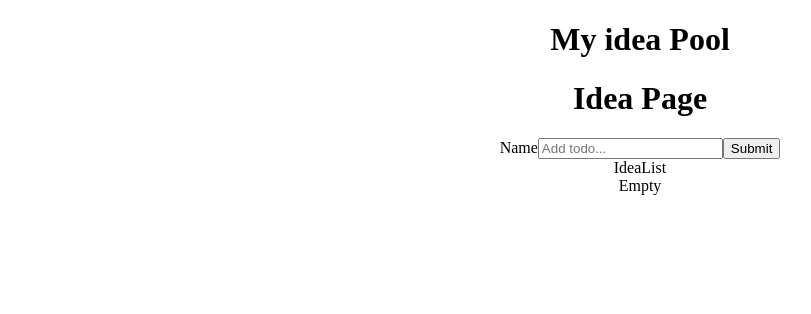
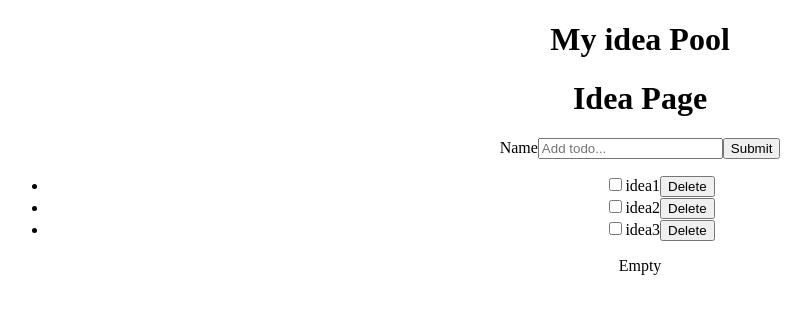
Before and after one commit to nburd01/idea-pool, a React (Create React App) app in the folder ideaPool/myideapool/: page / in a window 1280 px wide. Shown: the top 314 px of the page, without its empty margins (0-811 px from the left). Built offline with nearby package versions, Linux system fonts and the light colour scheme.

Commit message:
added functioning simple list of items with Redux

```diff
--- a/ideaPool/myideapool/src/modules/idea/addNewIdea/index.jsx
+++ b/ideaPool/myideapool/src/modules/idea/addNewIdea/index.jsx
@@ -22,7 +22,7 @@ export const AddNewIdea = () => {
 				placeholder='Add todo...'
 				value={value}
 				onChange={(event) => setValue(event.target.value)}
-			></input>
+			/>
 
 			<button type='submit' className='btn btn-primary mb-2'>
 				Submit
--- /dev/null
+++ b/ideaPool/myideapool/src/modules/idea/ideaItem/index.jsx
@@ -0,0 +1,58 @@
+import React from 'react';
+import { useDispatch } from 'react-redux';
+// import { toggleCompleteAsync, deleteTodoAsync } from '../redux/todoSlice';
+
+const IdeaItem = ({ id, title, completed }) => {
+	const dispatch = useDispatch();
+
+	// const handleCheckboxClick = () => {
+	// 	dispatch(toggleCompleteAsync({ id, completed: !completed }));
+	// };
+
+	// const handleDeleteClick = () => {
+	// 	dispatch(deleteTodoAsync({ id }));
+	// };
+
+	return (
+		<li className="list-group-item">
+			<div className='d-flex justify-content-between'>
+				<span className='d-flex align-items-center'>
+					<input
+						type='checkbox'
+						className='mr-3'
+						// checked={completed}
+						// onClick={handleCheckboxClick}
+					></input>
+					{title}
+				</span>
+				<button className='btn btn-danger'>
+					Delete
+				</button>
+			</div>
+		</li>
+	);
+};
+
+export default IdeaItem;
+// import React from 'react'
+
+// export const IdeaItem = () => {
+
+
+//     return (
+// 		<li className="list-group-item">
+// 			<div className='d-flex justify-content-between'>
+// 				<span className='d-flex align-items-center'>
+// 					<input
+// 						type='checkbox'
+// 						className='mr-3'
+// 					/>
+// 					{title}
+// 				</span>
+// 				<button className='btn btn-danger'>
+// 					Delete
+// 				</button>
+// 			</div>
+// 		</li>
+// 	);
+// }
--- a/ideaPool/myideapool/src/modules/idea/ideaList/index.jsx
+++ b/ideaPool/myideapool/src/modules/idea/ideaList/index.jsx
@@ -1,7 +1,18 @@
 import React from 'react'
+import { useSelector } from 'react-redux';
+import IdeaItem from '../ideaItem';
+
 
 export const IdeaList = () => {
+
+    //next line :  goes to store, picks out all ideas from state and assigns to ideas var
+    const ideas = useSelector((state) => state.ideas);
+
   return (
-    <div>IdeaList</div>
+    <ul className='list-group'>
+			{ideas.map((idea) => (
+				<IdeaItem id={idea.id} title={idea.title} completed={idea.completed} />
+			))}
+		</ul>
   )
 }
```
